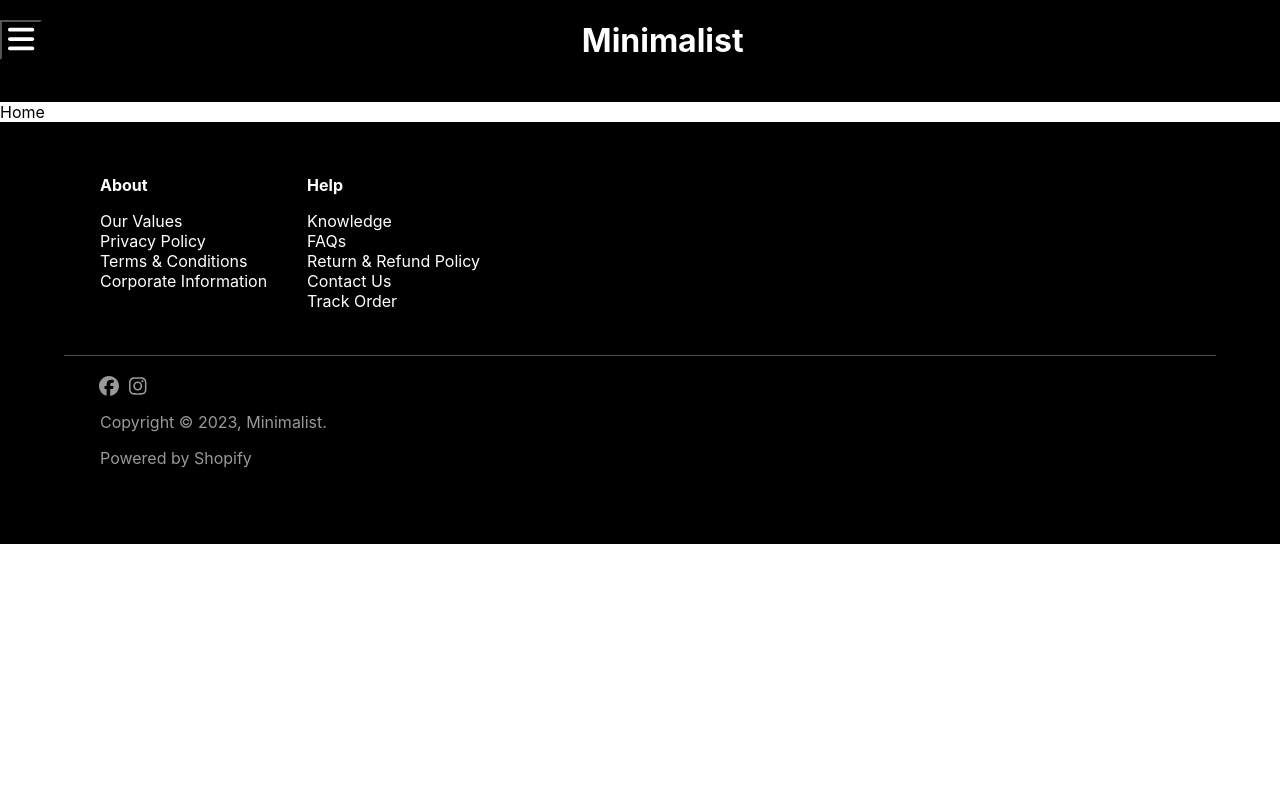
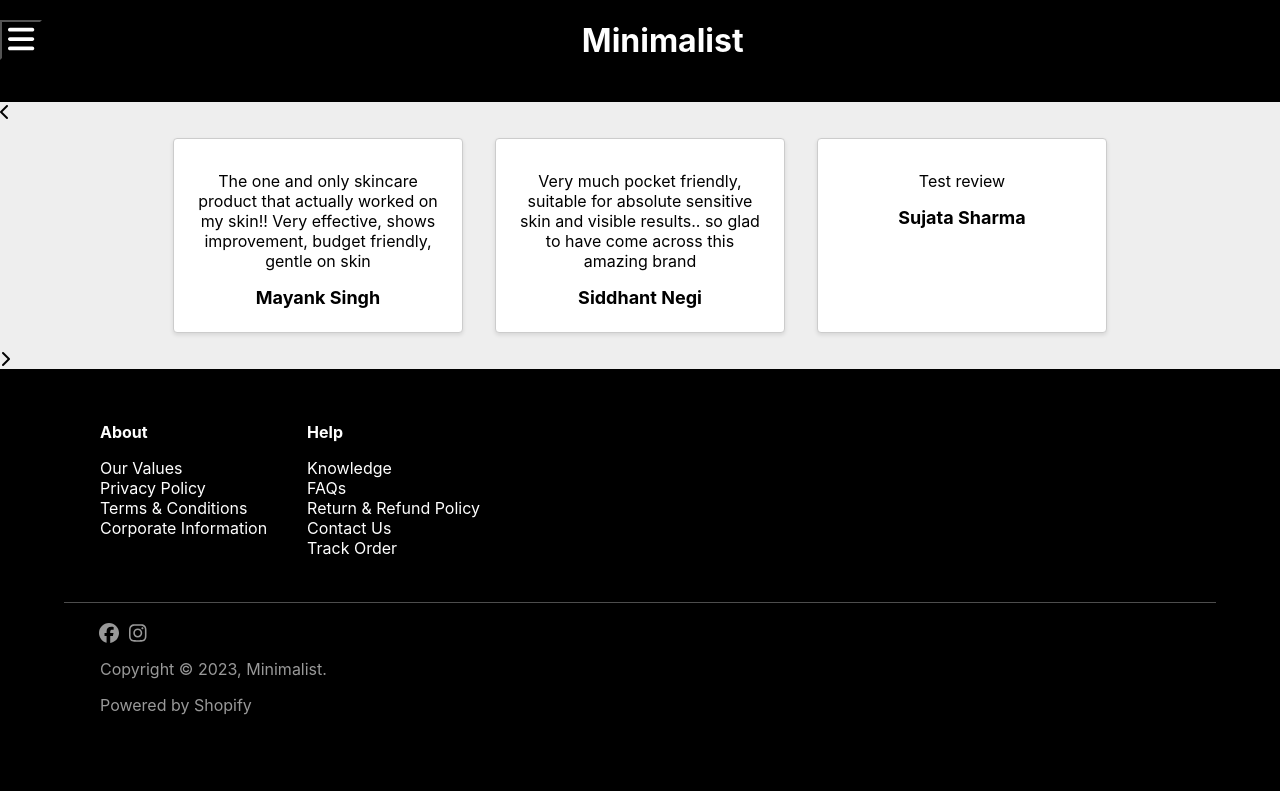
Before and after one commit to msn2106/beminimalist, a React (Create React App) app: page / in a window 1280 px wide. Built offline with nearby package versions, Linux system fonts and the light colour scheme.

Commit message:
adding card in home page

```diff
--- a/src/pages/Home.js
+++ b/src/pages/Home.js
@@ -1,8 +1,113 @@
-import React from 'react'
+import React, { useState } from 'react'
+
+
+const data = [
+  {
+    id: 1,
+    title: "Mayank Singh",
+    desc: "The one and only skincare product that actually worked on my skin!! Very effective, shows improvement, budget friendly, gentle on skin",
+  },
+  {
+    id: 2,
+    title: "Siddhant Negi",
+    desc: "Very much pocket friendly, suitable for absolute sensitive skin and visible results.. so glad to have come across this amazing brand",
+  },
+  {
+    id: 3,
+    title: "Sujata Sharma",
+    desc: "Test review",
+  },
+  {
+    id: 4,
+    title: "Aniket Kumar",
+    desc: "Test review",
+  }, {
+    id: 5,
+    title: "Rushikesh Desale",
+    desc: "Test review",
+  }, {
+    id: 6,
+    title: "Sujata Sharma",
+    desc: "4dede",
+  }, {
+    id: 7,
+    title: "Sujata Sharma",
+    desc: "4dede",
+  },
+
+]
+
+const cardStyle = {
+  border: "1px solid #ccc",
+  borderRadius: "4px",
+  padding: "16px",
+  margin: "16px",
+  boxShadow: "0 2px 4px rgba(0, 0, 0, 0.1)",
+  flex: "1 0 300px",
+  maxWidth: "20%",
+  background: "white"
+};
+
+const titleStyle = {
+  fontSize: "18px",
+  fontWeight: "bold",
+  marginBottom: "8px",
+  textAlign: "center"
+};
+
+const arrowStyle = {
+  position: "absolute",
+  top: "50%",
+  transform: "translateY(-50%)",
+  fontSize: "24px",
+  cursor: "pointer",
+};
+
+const containerStyle = {
+  display: "flex",
+  flexWrap: "wrap",
+  justifyContent: "center",
+};
+
+const Card = ({ title, children }) => (
+  <div style={cardStyle}>
+    <p style={{ textAlign: "center", }}>{children}</p>
+    <h2 style={titleStyle}>{title}</h2>
+  </div>
+);
+
+
+
 
 const Home = () => {
+
+  const [startCardIndex, setStartCardIndex] = useState(0);
+
+
+
+  const handleLeftArrowClick = () => {
+    setStartCardIndex((prevIndex) => prevIndex === 0 ? data.length - 1 : prevIndex - 1);
+  };
+
+  const handleRightArrowClick = () => {
+    setStartCardIndex((prevIndex) => (prevIndex + 1) % data.length);
+  };
+
   return (
-    <div>Home</div>
+    <div style={{ background: "#eee" }}>
+      <i className="fas fa-chevron-left arrow" onClick={handleLeftArrowClick}></i>
+      <div className="review-list" style={containerStyle}>
+        {data.slice(startCardIndex, startCardIndex + 3).map((ele) => (
+          <Card key={ele.id} title={ele.title}>
+            {ele.desc}
+          </Card>
+        ))}
+      </div>
+      <i
+        className="fas fa-chevron-right arrow"
+        onClick={handleRightArrowClick}
+      ></i>
+    </div>
   )
 }
 
```
Also changed, not shown: src/components/App.css (+19 -0 lines).
